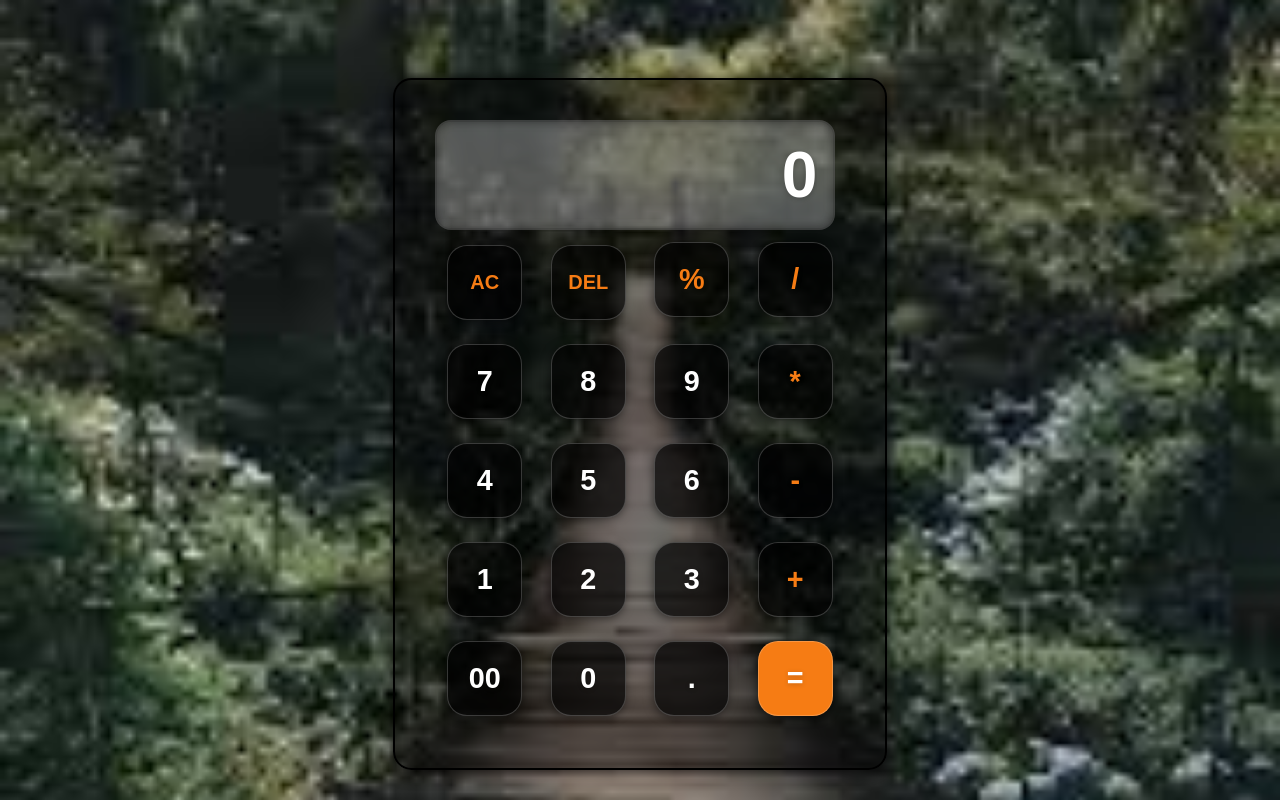
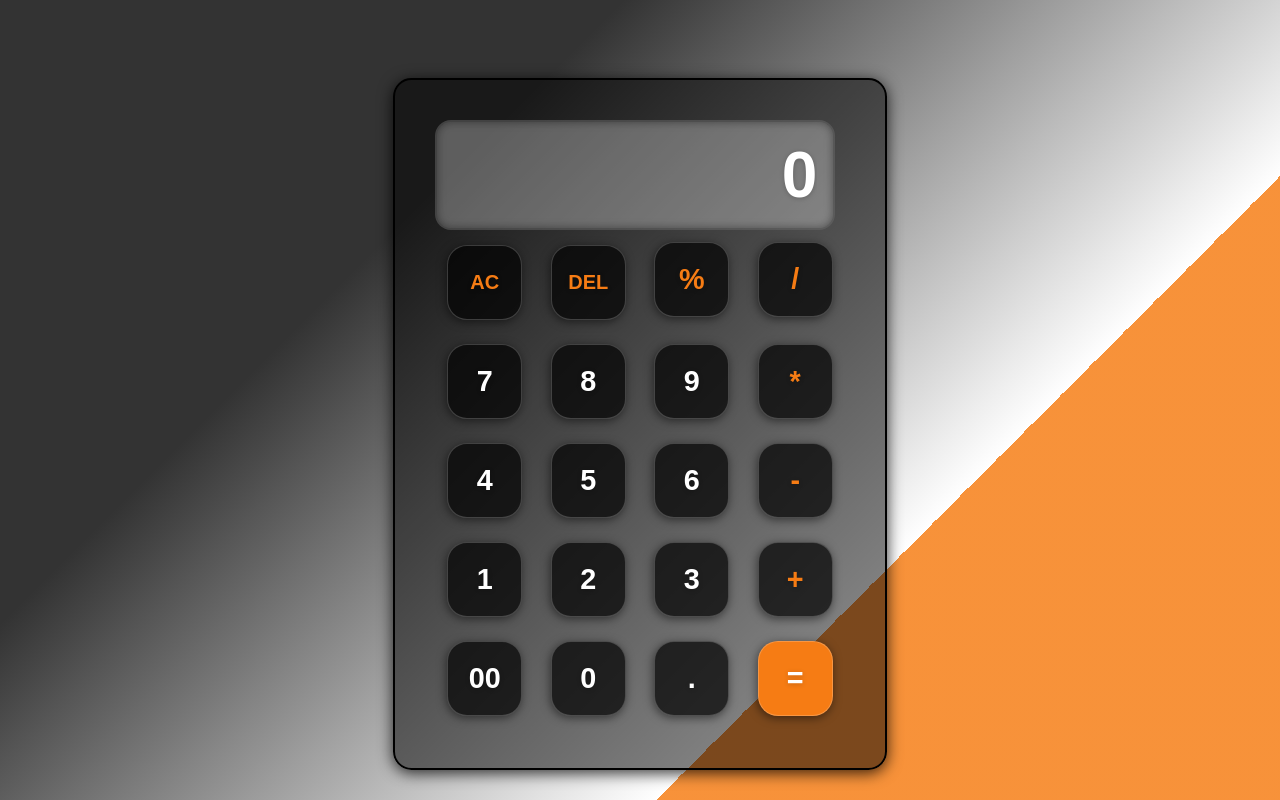
Before and after one commit to rj9884/calculator, a plain HTML site: page cal.html in a window 1280 px wide. Drawn offline with Linux system fonts and the light colour scheme.

Commit message:
Ui screenshot added

```diff
--- a/cal.css
+++ b/cal.css
@@ -11,7 +11,7 @@ body{
     display: flex;
     align-items: center;
     justify-content: center;
-    background: url(images.jpeg);
+    background: linear-gradient(135deg, rgba(0, 0, 0,0.8) 30%, rgba(255, 255, 255,0.9) 70%,#f67d14d6 10%);
     background-size: cover;
     background-position: center;
 }
```
Also changed, not shown: assets/Ui.png (added), assets/demo.png (added), images.jpeg (deleted), 1 other file.
